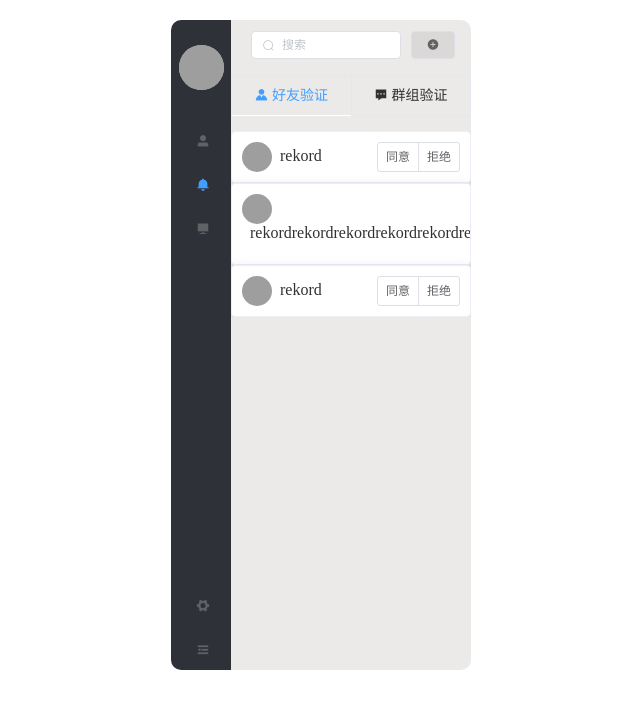
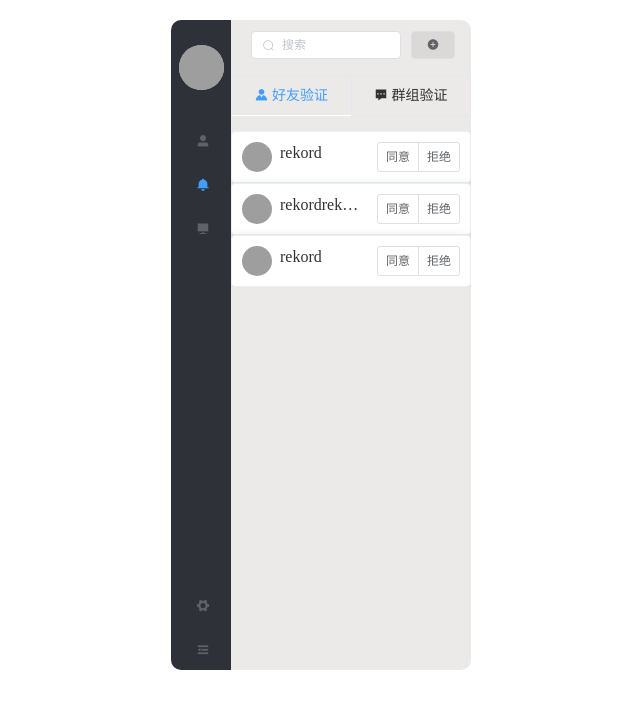
Before and after one commit to WebChatting/chatting-vue, a Vue app: page /#/chatting in a window 1280 px wide. Both pictures are taken after a click on the button 522 px from the left and 185 px from the top of the page. Shown: the top 708 px of the page, without its empty margins (319-959 px from the left). Built offline with nearby package versions, Linux system fonts and the light colour scheme; grey boxes are pictures that could not be loaded.

Commit message:
fix: fix ellipsis error

```diff
--- a/src/components/Application.vue
+++ b/src/components/Application.vue
@@ -15,7 +15,7 @@
                                     <i class="el-icon-picture-outline"></i>
                                 </div>
                             </el-image>
-                            <p class="name">{{ item.nickname }}</p>
+                            <p class="name ellipsis">{{ item.nickname }}</p>
                         </div>
                         <el-button-group>
                             <el-button size="mini" class="button">同意</el-button>
@@ -63,6 +63,7 @@ export default {
                 .name {
                     display: inline-block;
                     margin: 0px 0px 0px 8px;
+                    width: 80px;
                 }
                 .button {
                     padding: 0px;
--- a/src/components/Contact.vue
+++ b/src/components/Contact.vue
@@ -17,7 +17,7 @@
                                     </div>
                                 </el-image>
                             </el-badge>
-                            <p class="name">{{ item.nickname }}</p>
+                            <p class="name ellipsis">{{ item.nickname }}</p>
                         </div>
                         <div>
                             <el-badge class="status-badge"
@@ -82,12 +82,7 @@
         .name {
             display: inline-block;
             margin: 0px 0px 0px 12px;
-            vertical-align: middle;
             width: 100px;
-            height: 26px;
-            overflow: hidden;
-            text-overflow: ellipsis;
-            white-space: nowrap;
         }
         .status-badge {
             padding-top: 6px;
--- a/src/components/Search.vue
+++ b/src/components/Search.vue
@@ -18,7 +18,7 @@
             <div v-for="item in searchResults" :key="item.id" class="single-result">
                 <el-avatar shape="circle" :size="70" :src="item.userProfile"></el-avatar>
                 <div class="info">
-                    <p class="add-name">{{ item.nickname }}</p>
+                    <p class="add-name ellipsis">{{ item.nickname }}</p>
                     <el-button type="primary" icon="el-icon-circle-plus" class="add-button">好友</el-button>
                 </div>
             </div>
@@ -69,8 +69,8 @@ export default {
                 display: inline-block;
                 padding-left: 5px;
                 .add-name {
-                    margin: 5px auto;
-                    padding-bottom: 5px;
+                    margin: 5px 0;
+                    width: 65px;
                 }
                 .add-button {
                     padding: 8px 10px;
--- a/src/pages/Chatting.vue
+++ b/src/pages/Chatting.vue
@@ -97,3 +97,13 @@
     }
   }
 </style>
+
+<style>
+.ellipsis {
+    vertical-align: middle;
+    height: 26px;
+    overflow: hidden;
+    text-overflow: ellipsis;
+    white-space: nowrap;
+}
+</style>
```
